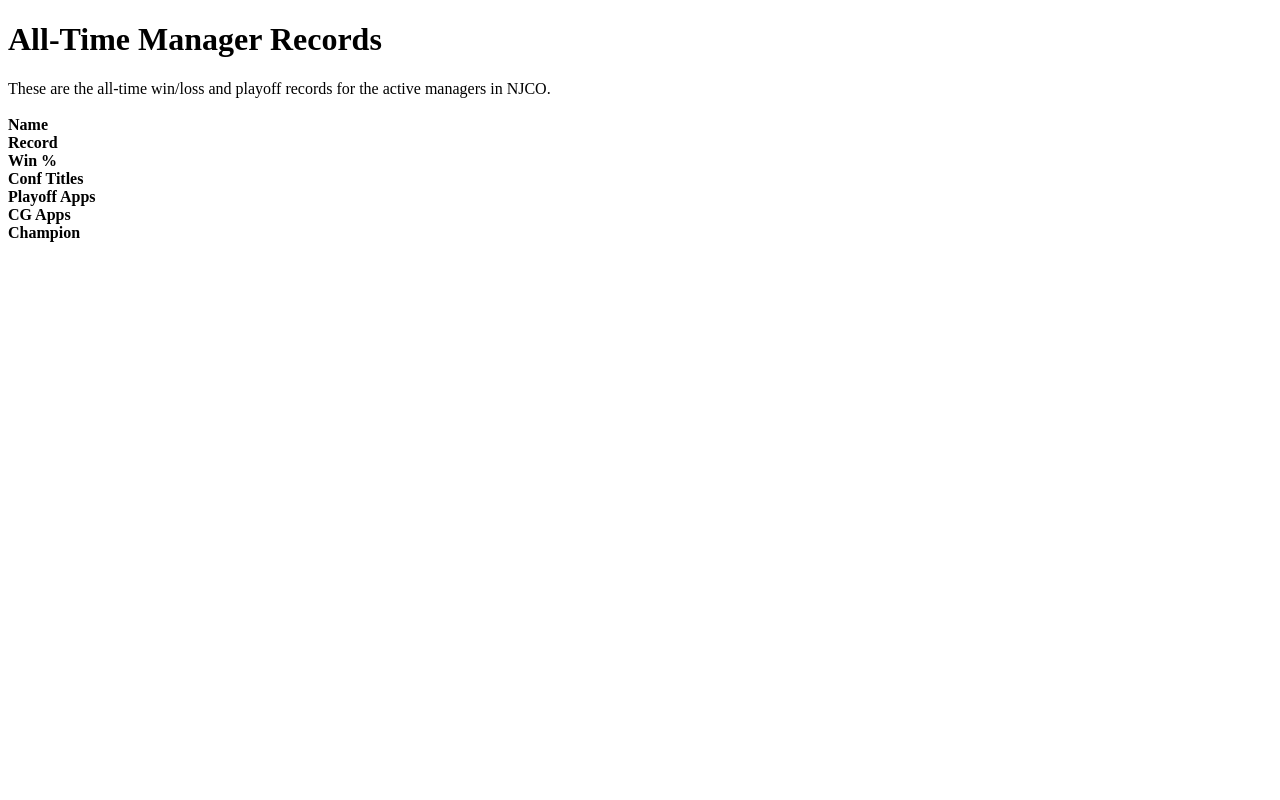
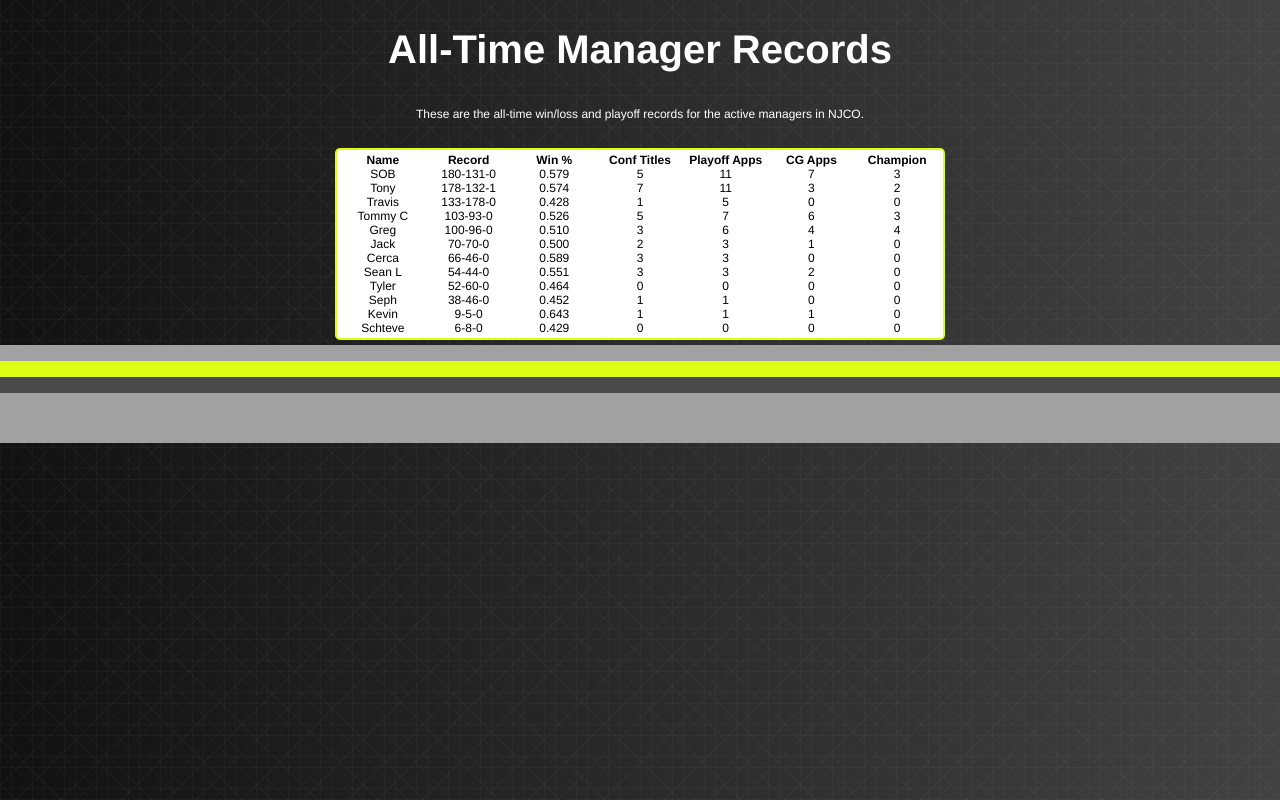
Before and after one commit to statmano/njco, a plain HTML site: page records.html in a window 1280 px wide. Drawn offline with nearby package versions, Linux system fonts and the light colour scheme; the site is published under a folder, as on GitHub Pages, so addresses that start at the root find nothing.

Commit message:
Update records.html

```diff
--- a/records.html
+++ b/records.html
@@ -14,10 +14,10 @@
     <meta name="viewport" content="width=device-width, initial-scale=1">
 
     <!-- import the webpage's stylesheet -->
-    <link rel="stylesheet" href="/style.css">
+    <link rel="stylesheet" href="src/style.css">
 
     <!-- import the webpage's client-side javascript file -->
-    <script src="/client.js" defer></script>
+    <script src="src/client.js" defer></script>
   </head>
   <body>
         <div class="top-form">
```
